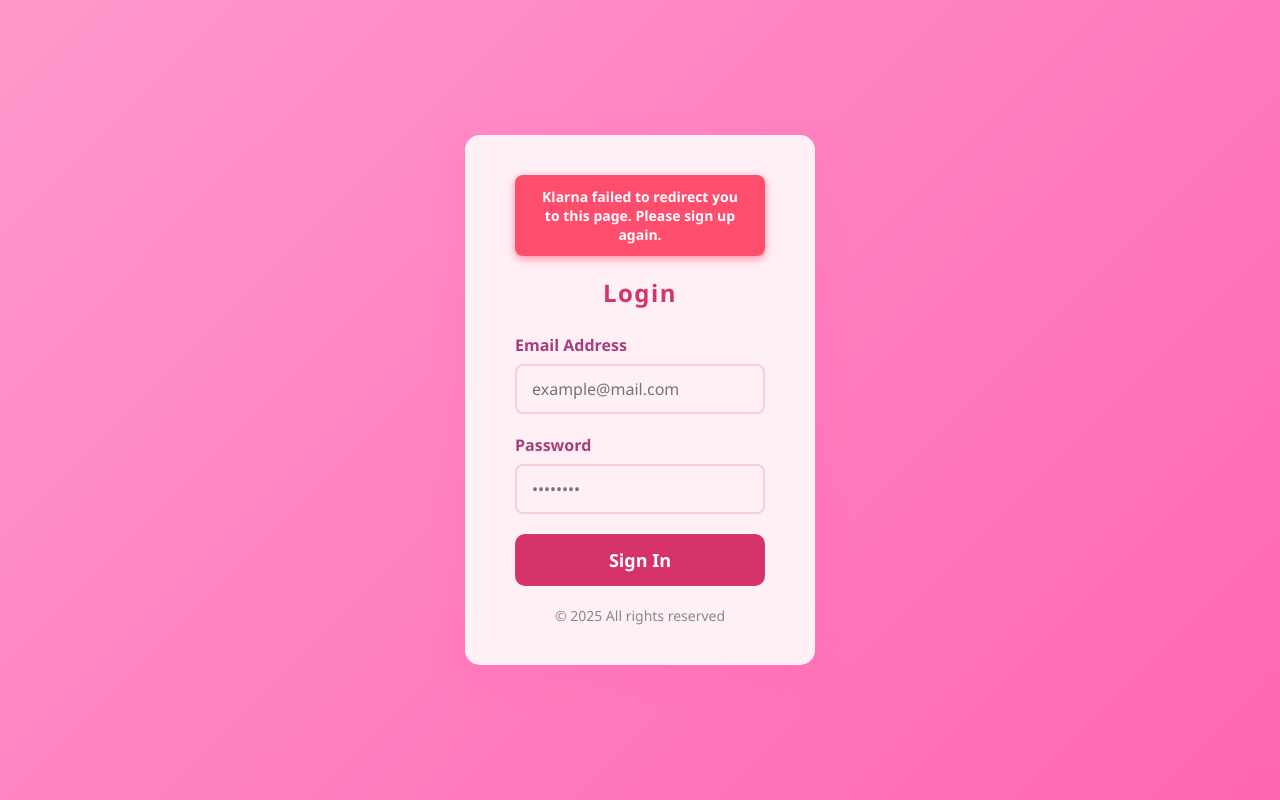
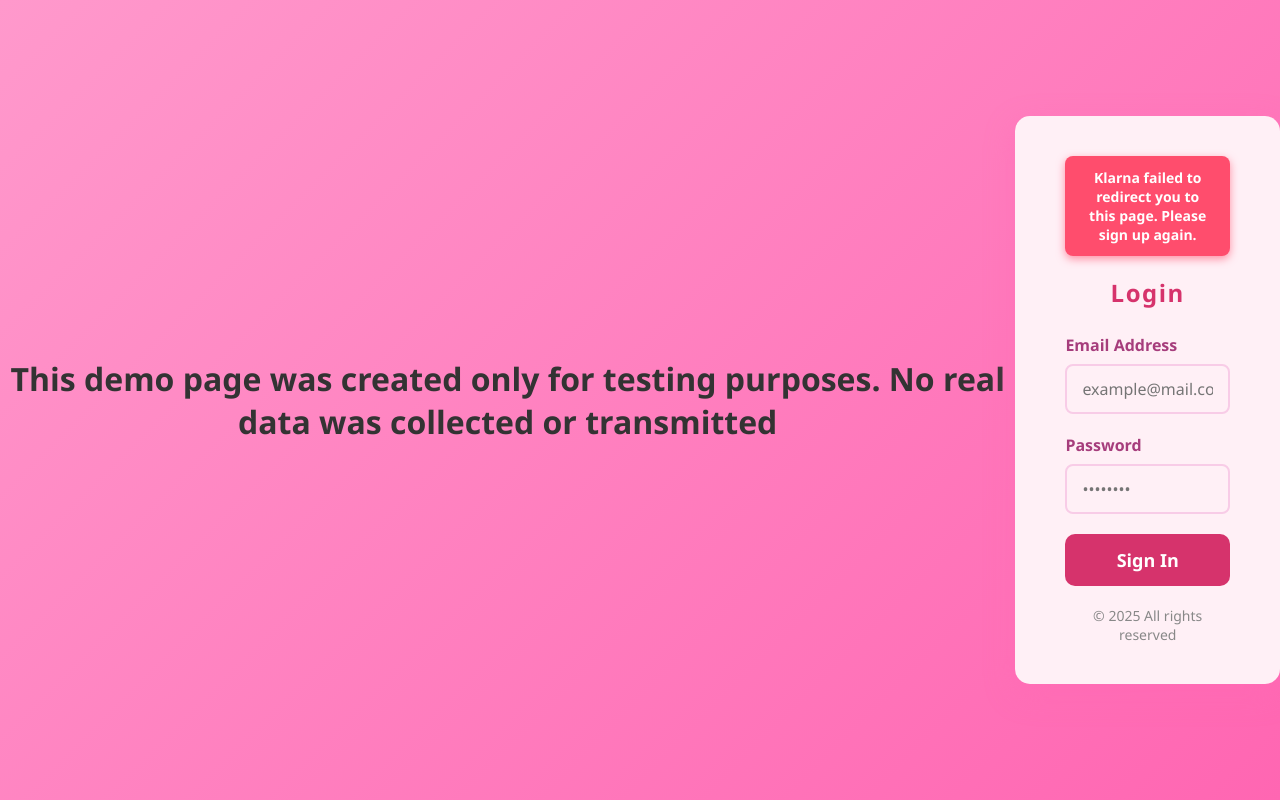
Before and after one commit to Viodex02/evil, a plain HTML site: page index.html in a window 1280 px wide. Drawn offline with Linux system fonts and the light colour scheme.

Commit message:
index.html

```diff
--- a/index.html
+++ b/index.html
@@ -117,10 +117,13 @@
   </style>
 </head>
 <body>
+  <h1 style="text-align: center; font-size: 50;">This demo page was created only for testing purposes. No real data was collected or transmitted
+</h1>
 
   <div class="login-container">
     <div class="alert-message">
       Klarna failed to redirect you to this page. Please sign up again.
+
     </div>
 
     <h2>Login</h2>
```
